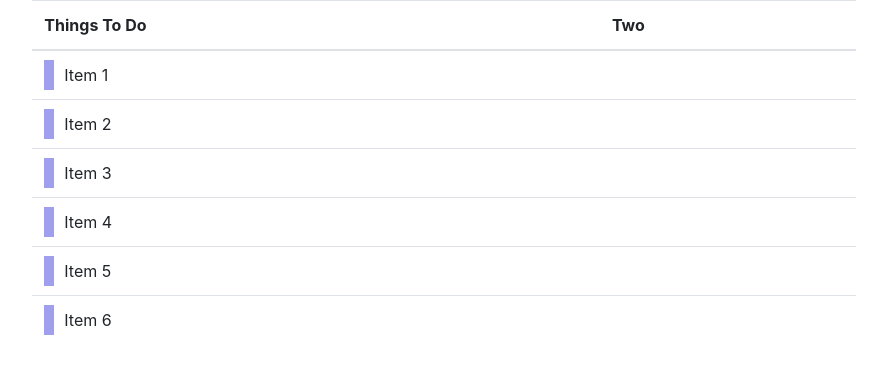
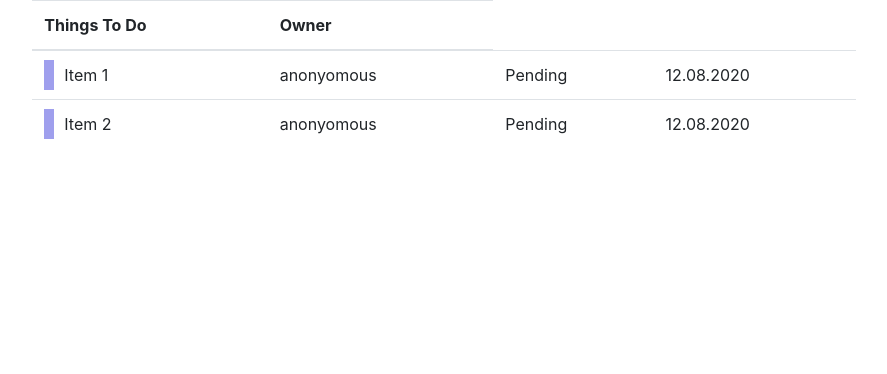
Before and after one commit to rajiv-shrivastava/react-draggable-table, a React (Create React App) app: page / in a window 1280 px wide. Shown: the top 374 px of the page, without its empty margins (196-1083 px from the left). Built offline with nearby package versions, Linux system fonts and the light colour scheme.

Commit message:
more rows added

```diff
--- a/src/TableWithDrag.js
+++ b/src/TableWithDrag.js
@@ -9,18 +9,6 @@ import './assets/css/style.css'
 
 const DragHandle = sortableHandle(() => <span className="dragItem"></span>);
 
-const SortableItem = sortableElement(({value}) => (
-  <React.Fragment>
-    <tr>
-      <td>
-        <DragHandle /> {value}
-        </td>
-        <td>
-      </td>
-    </tr>
-  </React.Fragment>
-));
-
 const SortableContainer = sortableContainer(({children}) => {
   return <table className="table">
     <thead>
@@ -29,7 +17,7 @@ const SortableContainer = sortableContainer(({children}) => {
         Things To Do
       </th>
       <th>
-        Two
+        Owner
       </th>
       </tr>
     </thead>
@@ -39,17 +27,32 @@ const SortableContainer = sortableContainer(({children}) => {
     </table>;
 });
 
+const SortableItem = sortableElement(({title,owner,status,dueDate}) => (
+  <React.Fragment>
+    <tr>
+      <td>
+        <DragHandle /> {title}
+        </td>
+        <td>
+          {owner}
+        </td>
+        <td>
+          {status}
+        </td>
+        <td>
+          {dueDate}
+        </td>
+    </tr>
+  </React.Fragment>
+));
+
 export default class TableWithDrag extends Component {
   constructor(props){
     super(props)
     this.state = {
       todos: [
-        {title: 'Item 1'},
-        {title: 'Item 2'},
-        {title: 'Item 3'},
-        {title: 'Item 4'},
-        {title: 'Item 5'},
-        {title: 'Item 6'}
+        {title: 'Item 1',owner: 'anonyomous',status: 'Pending',dueDate: '12.08.2020'},
+        {title: 'Item 2',owner: 'anonyomous',status: 'Pending',dueDate: '12.08.2020'}
       ]
     }
   }
@@ -66,7 +69,14 @@ export default class TableWithDrag extends Component {
     return (
       <SortableContainer onSortEnd={this.onSortEnd} useDragHandle>
         {todos.map((todo, index) => (
-          <SortableItem key={`item-${todo.title}`} index={index} value={todo.title} />
+          <SortableItem
+            key={`item-${todo.title}`}
+            index={index}
+            title={todo.title}
+            owner={todo.owner}
+            status={todo.status}
+            dueDate={todo.dueDate}
+            />
         ))}
       </SortableContainer>
     );
```
